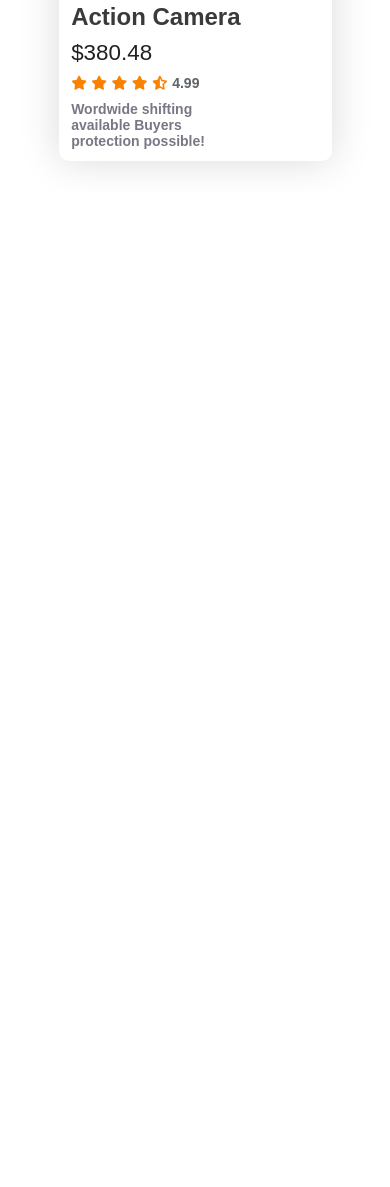
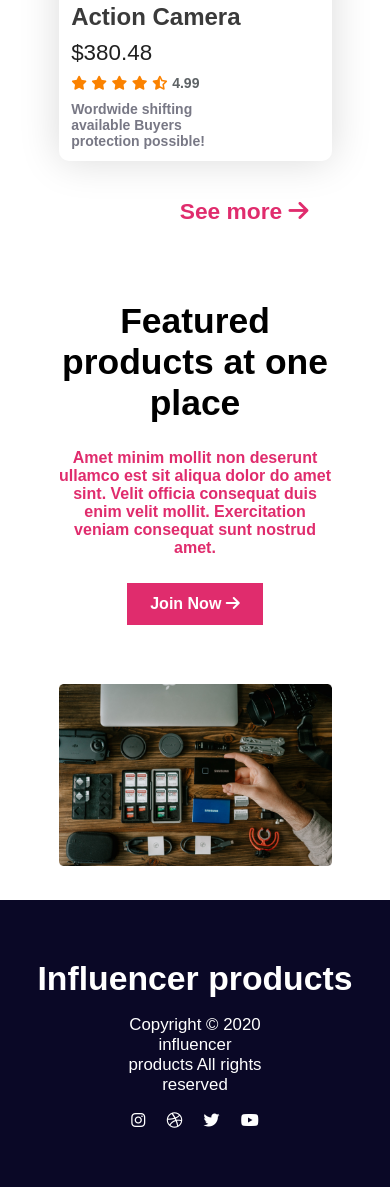
Before and after one commit to Rashed967/influencer-by-rashed, a plain HTML site: page index.html in a window 390 px wide. Shown: the part 4797-5984 px from the top of the page. Before the commit the page ends 4988 px from the top, so only its background shows below. Drawn offline with Linux system fonts and the light colour scheme.

Commit message:
footer responsive done for small devices

```diff
--- a/index.html
+++ b/index.html
@@ -64,7 +64,7 @@
     </div>
 
     <!-- item section html start  -->
-    <div class="container-70">
+    <section class="container-70">
         <div class="item-section">
             <h2 class="item-section-title">Popular Collection</h2>
             <div class="items-container">
@@ -224,8 +224,42 @@
                     </div>
                 </div>
             </div>
+            <div class="btn-box">
+                <button class="primary-btn">See more <i class="fa-sharp fa-solid fa-arrow-right"></i></button>
+            </div>
         </div>
-    </div>
+    </section>
+
+    <!-- featured section htm start  -->
+    <section class="container-70">
+        <div class="featured-section">
+            <div class="featured-img">
+                <img src="images/gear.png" alt="">
+            </div>
+            <div class="featured-content">
+                <h3 class="featured-title">Featured products at one place</h3>
+                <p class="featured-description">Amet minim mollit non deserunt ullamco est sit aliqua dolor
+                    do amet sint. Velit officia consequat duis enim velit mollit.
+                    Exercitation veniam consequat sunt nostrud amet.</p>
+                    <button class="primary-btn">Join Now <i class="fa-sharp fa-solid fa-arrow-right"></i></button>
+            </div>
+        </div>
+    </section>
+
+    <!-- footer html start  -->
+    <footer>
+        <div class="footer-content">
+            <h4 class="footer-title">Influencer products</h4>
+            <p class="copyright-text">Copyright © 2020  influencer products
+                All rights reserved</p>
+        </div>
+        <div class="footer-icons">
+            <i class="fa-brands fa-instagram"></i>
+            <i class="fa-brands fa-dribbble"></i>
+            <i class="fa-brands fa-twitter"></i>
+            <i class="fa-brands fa-youtube"></i>
+        </div>
+    </footer>
 
 </body>
 
--- a/styles/style.css
+++ b/styles/style.css
@@ -1,23 +1,28 @@
 /* global css  */
-*{
+* {
     margin: 0;
     padding: 0;
     box-sizing: border-box
 }
-a{
+
+a {
     text-decoration: none
 }
-ul li{
+
+ul li {
     list-style: none;
 }
-:root{
-    --primary-color:  #3A3A3A;
+
+:root {
+    --primary-color: #3A3A3A;
     --secondary-color: #fff;
     --third-color: #E02C6D;
     --fourth-color: #787885;
-    --fifth-color:#FB8200;
+    --fifth-color: #FB8200;
+    --sixth-color: #0A0826;
 }
-.primary-btn{
+
+.primary-btn {
     font-size: 16px;
     font-weight: 700;
     padding: 12px 23px;
@@ -26,41 +31,46 @@ ul li{
     border: 0;
     border-radius: 3vh;
 }
-.container-70{
+
+.container-70 {
     width: 70%;
     margin: 30px auto 30px;
 }
 
 /* fonts family  */
-body{
+body {
     @import url('https://fonts.googleapis.com/css2?family=Poppins:wght@400;500;600;700&display=swap');
     font-family: 'Poppins', sans-serif;
 }
 
 /* nav css start  */
-.container-80{
+.container-80 {
     width: 80%;
     margin: 30px auto 30px;
 
 }
-.nav{
+
+.nav {
     display: flex;
     justify-content: space-between;
     align-items: center;
 }
-.nav .header-text{
+
+.nav .header-text {
     font-size: 2.7vh;
     font-weight: 700;
     color: var(--primary-color);
 
 }
-.nav ul{
+
+.nav ul {
     display: flex;
     gap: 30px;
     justify-content: center;
     align-items: center;
 }
-.nav ul li{
+
+.nav ul li {
     color: var(--primary-color);
     font-size: 1.7vh;
     font-weight: 600;
@@ -68,32 +78,38 @@ body{
 }
 
 /* banner part css start  */
-.banner{
+.banner {
     display: flex;
     align-items: center;
     justify-content: space-between;
     margin-top: 100px;
 
 }
-.banner-content, .banner-img{
+
+.banner-content,
+.banner-img {
     width: 37%;
 }
-.banner-title{
+
+.banner-title {
     font-size: 52px;
     line-height: 70px;
     font-weight: 700;
     color: var(--primary-color);
 }
-.banner-description{
+
+.banner-description {
     color: var(--primary-color);
     margin: 3vh 0;
     font-weight: 600;
 }
-.banner-img{
+
+.banner-img {
     position: relative;
     margin-left: 40px;
 }
-.banner-img > .banner-circle{
+
+.banner-img>.banner-circle {
     background-color: aqua;
     border-radius: 50%;
     position: absolute;
@@ -106,17 +122,19 @@ body{
     outline-offset: 60px;
 
 }
-.banner-img img{
+
+.banner-img img {
     width: 75%;
     padding-top: 6vh;
 }
 
 /* partner section css start  */
-.partner-section{
+.partner-section {
     margin: 10vh 0;
 
 }
-.partners{
+
+.partners {
     width: 100%;
     display: flex;
     justify-content: space-between;
@@ -126,106 +144,207 @@ body{
 }
 
 /* items section css start  */
-.item-section-title{
+.item-section-title {
     text-align: center;
     font-size: 2.9vh;
     font-weight: 600;
     color: var(--primary-color);
 }
-.items-container{
+
+.items-container {
     display: grid;
     grid-template-columns: repeat(3, 1fr);
     gap: 4vh;
     margin-top: 5vh;
 }
-.item{
+
+.item {
     padding: 1.5vh;
     /* width: 100%; */
     box-shadow: 0px 0px 40px rgba(0, 0, 0, 0.15);
     border-radius: 10px;
 }
-.item-img img{
+
+.item-img img {
     width: 100%;
 }
-.item-details{
+
+.item-details {
     margin-top: 1.3vh;
     width: 70%;
 }
-.item-name{
+
+.item-name {
     font-size: 1.5rem;
     font-weight: 600;
     color: var(--primary-color);
 }
-.item-price{
+
+.item-price {
     font-size: 1.4rem;
     color: rgba(0, 0, 0, 0.87);
     margin: 1vh 0;
 }
 
-.item-rating .fa-solid{
+.item-rating .fa-solid {
     font-size: 14px;
 }
-.item-rating .field{
+
+.item-rating .field {
     color: var(--fifth-color);
 }
-.item-rating .half{
+
+.item-rating .half {
     color: var(--fifth-color);
 }
-.item-rating .rating-number{
+
+.item-rating .rating-number {
     color: #5E6366;
     font-size: 14px;
     font-weight: 600;
 }
-.item-description{
+
+.item-description {
     font-size: 14px;
     font-weight: 700;
     color: var(--fourth-color);
     margin-top: 1vh;
 }
 
+.btn-box {
+    margin-top: 25px;
 
+    text-align: right;
+}
+
+.btn-box .primary-btn {
+    background-color: transparent;
+    color: var(--third-color);
+    font-size: 2.7vh;
+}
+
+/* featured section css start */
+.featured-section {
+    display: flex;
+    gap: 7vh;
+}
+
+.featured-img {
+    width: 40%;
+}
+
+.featured-img img {
+    width: 100%;
+}
+
+.featured-content {
+    width: 60%;
+}
+
+.featured-title {
+    font-size: 4.2vh;
+    font-weight: 600;
+    margin-top: 4vh;
+}
+
+.featured-description {
+    margin: 2vh 0;
+    font-size: 1rem;
+    font-weight: 600;
+    color: var(--third-color);
+}
+
+.featured-content>.primary-btn {
+    border-radius: 0;
+}
+
+
+/* footer part css start  */
+footer{
+    background-color: var(--sixth-color);
+    color: var(--secondary-color);
+    text-align: center;
+    padding: 7vh 0;
+}
+.footer-title{
+    font-size: 4vh;
+}
+.copyright-text{
+    margin: 2vh 15vh;
+    font-size: 2vh;
+}
+.footer-icons{
+    margin-top: 2vh;
+    display: flex;
+    justify-content: center;
+    gap: 2.5vh;
+}
 
 /*-----------------------------------------------------
                   Responsive devices css
   ---------------------------------------------------       */
 @media only screen and (max-width : 480px) {
-    .show-small{
+    .show-small {
         display: block;
     }
-    .hide-small{
+
+    .hide-small {
         display: none;
     }
-    .banner{
+
+    .banner {
         flex-direction: column-reverse;
         margin-top: 50px;
         align-items: flex-start;
         gap: 50px;
     }
-    .banner-content, .banner-img{
+
+    .banner-content,
+    .banner-img {
         width: 100%;
     }
-    .banner-content{
+
+    .banner-content {
         text-align: center;
     }
-    .banner-title{
+
+    .banner-title {
         font-size: 4vh;
         line-height: 6vh;
     }
-    .banner-description{
+
+    .banner-description {
         line-height: 3vh;
     }
 
     /* partners section responsive start  */
-    .partners{
+    .partners {
         justify-content: center;
         gap: 30px;
 
     }
 
     /* items section responsive start  */
-    .items-container{
+    .items-container {
         grid-template-columns: repeat(1, 1fr);
         gap: 4vh;
     }
 
+    /* featured section responsive css start */
+    .featured-section {
+        flex-direction: column-reverse;
+        gap: 7vh;
+    }
+
+    .featured-img,
+    .featured-content {
+        width: 100%;
+    }
+
+    .featured-content {
+        text-align: center;
+    }
+    .featured-description{
+        margin: 3vh 0;
+    }
 }
```
